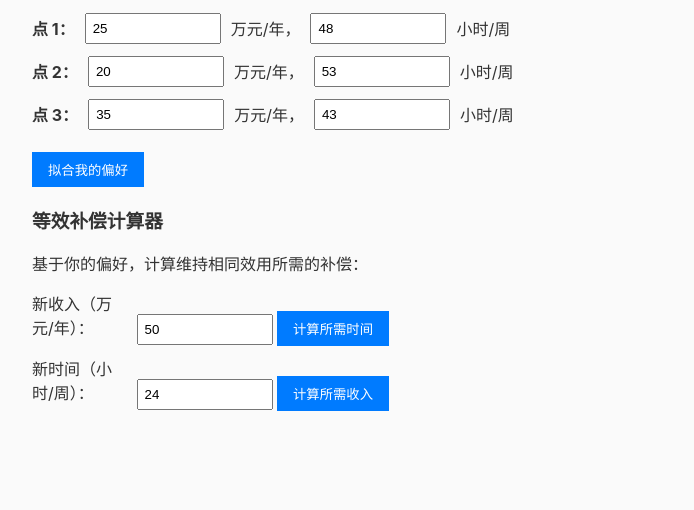
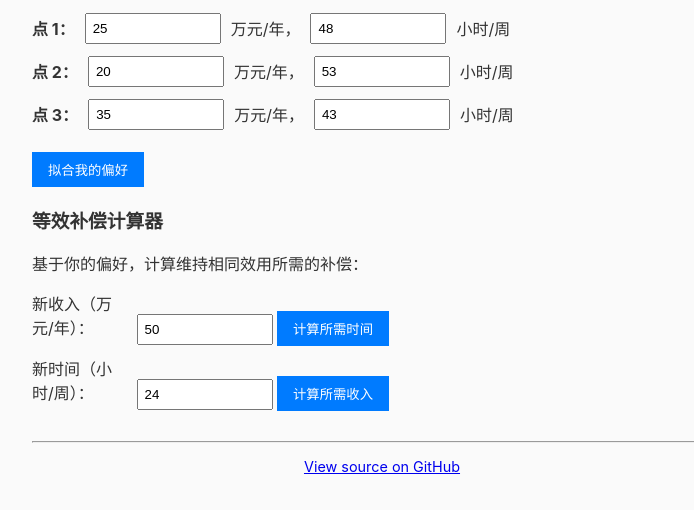
Before and after one commit to Ethkuil/lab, a plain HTML site: page income-time-utility/index.html in a window 1280 px wide. Shown: the part 166-676 px from the top of the page, without its empty margins (258-952 px from the left). Drawn offline with Linux system fonts and the light colour scheme.

Commit message:
feat(income-time-utility): add "view source" footer

```diff
--- a/income-time-utility/index.html
+++ b/income-time-utility/index.html
@@ -305,6 +305,10 @@
         // 初始化
         init();
     </script>
+    <hr style="margin-top: 30px;">
+    <p style="text-align: center; color: #666; font-size: 0.9em;">
+        <a href="https://github.com/Ethkuil/lab" target="_blank" rel="noopener">View source on GitHub</a>
+    </p>
 </body>
 
 </html>
```
